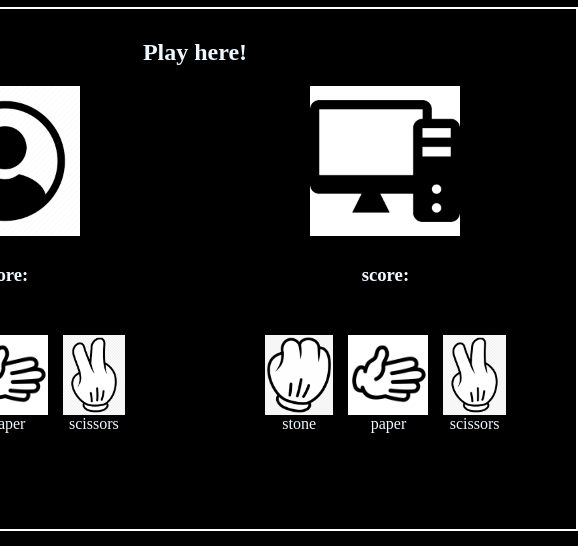
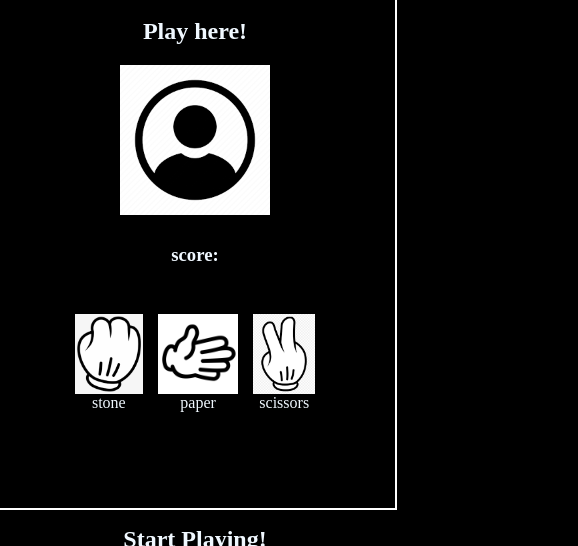
Before and after one commit to Harshalshirote2002/stone-paper-scissors, a plain HTML site: page index.html in a window 390 px wide. Shown: the part 73-619 px from the top of the page, 578 px wide, since content can reach past the window. Drawn offline with Linux system fonts and the light colour scheme.

Commit message:
Mobile Render Fix

```diff
--- a/styles.css
+++ b/styles.css
@@ -85,3 +85,24 @@ card{
     transform: scale(1.2);
     box-shadow: 0 0 1rem #ffc600;
 }
+
+@media (max-width:400px) {
+    h1{
+        font-size: 24px;
+    }
+    .play-window{
+        width: 300px;
+    }
+
+    .player2{
+        display: none;
+    }
+
+    .player1{
+        width: 300px;
+    }
+
+    .bottom-bar{
+        text-align: center;
+    }
+}
```
